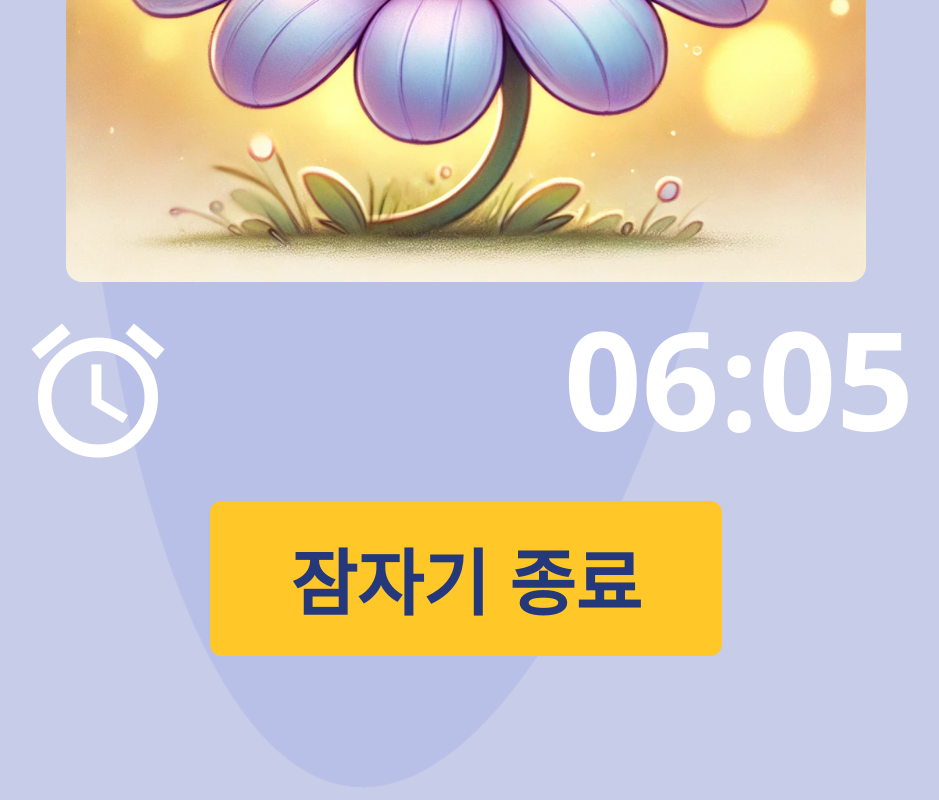
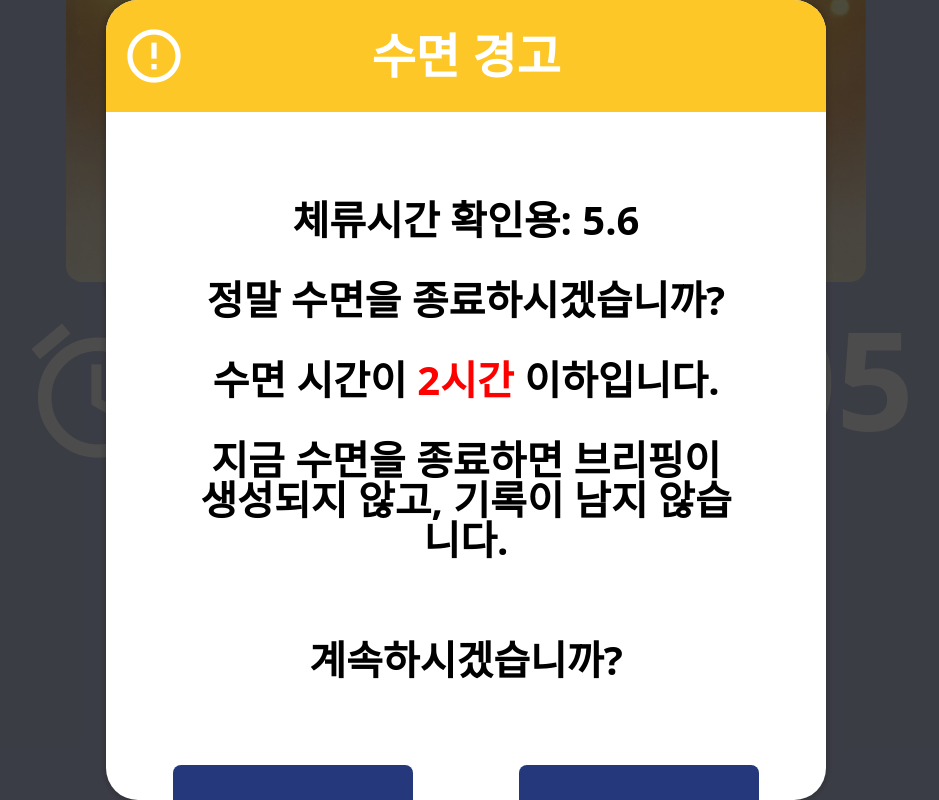
Before and after one commit to whyWhale/honeymorning, a React (Vite) app in the folder FE/honey-morning/: page /sleep in a window 1280 px wide. Both pictures are taken after a click on the button "잠자기 종료". Shown: the whole page, without its empty margins (174-1113 px from the left). Built offline with nearby package versions, Linux system fonts and the light colour scheme; a web font is replaced by a local one.

Commit message:
[front] S11P21A704-132 feat: 수면 페이지 모달창 3개 구현

```diff
--- a/FE/honey-morning/src/pages/Sleep/index.tsx
+++ b/FE/honey-morning/src/pages/Sleep/index.tsx
@@ -1,5 +1,6 @@
 import React, { useEffect, useState } from 'react';
 import styled, { keyframes } from 'styled-components';
+import { useNavigate } from 'react-router-dom';
 
 const Overlay = styled.div<{ isScreenDimmed: boolean}>`
   position: fixed;
@@ -139,13 +140,129 @@ const HelpIcon = styled.span`
 
 
 
+const ModalOverlay = styled.div`
+  position: fixed;
+  top: 0;
+  left: 0;
+  width: 100%;
+  height: 100%;
+  background-color: rgba(0, 0, 0, 0.7);
+  display: flex;
+  flex-direction: column;
+  justify-content: center;
+  align-items: center;
+  z-index: 1000;
+`;
+
+const Modal = styled.div`
+  background-color: white;
+  border-radius: 2rem;
+  width: 45rem;
+  min-height: 40rem;
+  text-align: center;
+  // padding: 2rem;
+  z-index: 1001;
+  box-shadow: 0 0 10px rgba(0, 0, 0, 0.3);
+`;
+
+const ModalHeader = styled.div`
+  display: flex;
+  align-items: center;
+  justify-content: center;
+  font-size: 3rem;
+  color: white;
+  height: 7rem;
+  background-color: var(--red-color);
+  border-radius: 2rem 2rem 0 0;
+  position: relative;
+`;
+
+const ModalIcon = styled.span`
+  position: absolute;
+  left: 1rem;
+  top: 50%;
+  transform: translateY(-50%);
+  font-size: 4rem;
+`;
+
+const ModalTitle = styled.h2`
+  margin: 0;
+  font-size: 3rem;
+  font-weight: bold;
+`;
+
+const ModalBody = styled.div`
+  font-size: 2.5rem;
+  font-weight: bold;
+  margin: 5.5rem 5.5rem 1rem 5.5rem;
+  text-align: center;
+  white-space: pre-line; /* 줄바꿈이 가능하도록 설정 */
+`;
+
+const ModalActions = styled.div`
+  display: flex;
+  justify-content: center; /* 버튼을 중앙으로 배치 */
+  padding: 1rem 4rem;
+`;
+
+const ActionButton = styled.button<{ disabled?: boolean }>`
+  background-color: var(--darkblue-color);
+  color: white;
+  font-size: 2.5rem;
+  font-weight: bold;
+  min-width: 15rem;
+  border: none;
+  padding: 1.5rem 3rem;
+  margin: 3.3rem;
+  border-radius: 8px;
+  cursor: ${({ disabled }) => (disabled ? 'not-allowed' : 'pointer')};
+`;
+
+const HighlightedText = styled.span`
+  color: red; /* 특정 텍스트만 빨간색으로 변경 */
+`;
+
+const AlertText = styled.span`
+  color: red;
+  font-size: 2rem;
+`;
+
+const HelpModalHeader = styled.div`
+  display: flex;
+  align-items: center;
+  justify-content: center;
+  font-size: 3rem;
+  color: white;
+  height: 7rem;
+  background-color: var(--darkblue-color);
+  border-radius: 2rem 2rem 0 0;
+  position: relative;
+`;
+
+const HelpModalBody = styled.div`
+  font-size: 2.5rem;
+  font-weight: bold;
+  margin: 5rem 5rem 3rem 5rem;
+  text-align: center;
+`;
+
 
 // SleepWakeLock 컴포넌트 정의
 const SleepWakeLock = () => {
+  const navigate = useNavigate();
+
   const [wakeLock, setWakeLock] = useState<WakeLockSentinel | null>(null);
   const [isScreenDimmed, setIsScreenDimmed] = useState(false); // 화면 어둡게 처리할지 여부
+  const [timer, setTimer] = useState("00:00:00");
+  const [modalOpen, setModalOpen] = useState(false);
+  const [elapsedTime, setElapsedTime] = useState(0); // 경과 시간을 관리하는 상태
+  const [startTime, setStartTime] = useState<Date | null>(null); // 페이지 방문 시작 시간
+  const [helpModalOpen, setHelpModalOpen] =  useState(false);
 
-  const [timer, setTimer] = useState("00:00:00");
+
+
+  // 임시 설정
+  const alarmTime = "06:05";
 
   let timerId: NodeJS.Timeout | null = null;
 
@@ -159,6 +276,60 @@ const SleepWakeLock = () => {
   const startTimer = () => {
     setInterval(currentTimer, 1000)
   }
+
+
+  const calculateElapsedTime = () => {
+    if (startTime) {
+      const currentTime = new Date();
+      const timeDiff = (currentTime.getTime() - startTime.getTime()) / 1000; // 초 단위 경과 시간
+      setElapsedTime(timeDiff);
+    }
+  };
+
+  const openModalHandler = () => {
+    calculateElapsedTime(); // 모달 열기 전에 경과 시간 계산
+    setModalOpen(true);
+  };
+
+  const closeModalHandler = () => {
+    setModalOpen(false);
+  };
+
+
+  const openHelpModalHandler = () => {
+    setHelpModalOpen(true); // 도움말 모달 열기
+  };
+
+  const closeHelpModalHandler = () => {
+    setHelpModalOpen(false); // 도움말 모달 닫기
+  };
+
+  const handleOverlayClick = (e: React.MouseEvent<HTMLDivElement>) => {
+    // e.target이 ModalOverlay이면 모달을 닫음
+    if (e.target === e.currentTarget) {
+      closeModalHandler();
+      closeHelpModalHandler();
+    }
+  };
+
+
+  const handleYesClick = () => {
+    navigate('/'); // 메인 페이지로 이동
+  };
+
+  const handleNoClick = () => {
+    closeModalHandler(); // 모달 닫기
+  };
+
+  const handleBriefingStart = () => {
+    navigate('/briefing'); // 브리핑 페이지로 이동
+  };
+
+  const handleBriefingSkip = () => {
+    navigate('/'); // 메인 페이지로 이동
+  };
+
+
 
   startTimer()
 
@@ -211,15 +382,19 @@ const SleepWakeLock = () => {
     // 일정 시간 후 화면을 어둡게 처리하는 새로운 타이머 설정(10초)
     timerId = setTimeout(() => {
       setIsScreenDimmed(true);
-    }, 10000);
+    }, 10000000);
   }
 
 
   // 페이지가 로드될 때 Wake Lock을 자동으로 요청
   // 터치 이벤트를 등록
   useEffect(() => {
+
+    // 페이지 초기 로드 시 현재 시간을 시작 시간으로 설정
+    setStartTime(new Date());
+    startTimer();
+
     handleRequestWakeLock(); // 컴포넌트 로드 시 Wake Lock 자동 요청
-
 
     // 페이지 로드 시 타이머 1회 실행
     resetTimer();
@@ -239,15 +414,63 @@ const SleepWakeLock = () => {
     };
   }, []);
 
+  const getModalContent = () => {
+    if (elapsedTime < 10) {
+      // 2시간 미만일 때의 모달창
+      return {
+        header: '수면 경고',
+        body: (
+        <>
+          체류시간 확인용: {elapsedTime}{"\n\n"}
+          정말 수면을 종료하시겠습니까?{"\n\n"}
+          수면 시간이 <HighlightedText>2시간</HighlightedText> 이하입니다.{"\n\n"}
+          지금 수면을 종료하면 브리핑이 생성되지 않고, 기록이 남지 않습니다.{"\n\n\n"}
+          계속하시겠습니까?
+        </>
+        ),
+        actions:(
+          <>
+            <ActionButton onClick={handleYesClick}>네</ActionButton>
+            <ActionButton onClick={handleNoClick}>아니오</ActionButton>
+          </>
+        )
+      };
+    } else {
+      // 2시간 이상일 때의 모달 내용
+      return {
+        header: '수면 종료',
+        body: (
+        <>
+          정말 수면을 종료하시겠습니까?{"\n\n"}
+          OOO님의 관심사를 기준으로{"\n"}
+          현재 시간까지의 브리핑을 준비했습니다.{"\n\n"}
+          수면을 종료하고, 브리핑을 시작하시겠습니까?{"\n\n"}
+          <AlertText>알람 시각보다 빨리 일어난 경우,{"\n"}브리핑 생성에 약 n분 소요됩니다.</AlertText>
+        </>
+        ),
+        actions: (
+          <>
+            <ActionButton onClick={handleBriefingStart}>브리핑 시작</ActionButton>
+            <ActionButton onClick={handleBriefingSkip}>브리핑 스킵</ActionButton>
+          </>
+        ),
+      };
+    }
+  };
+
+  const modalContent = getModalContent();
+
+
+
+
 
   return (
     <>
-
       <Container>
         <WaveOne />
         <WaveTwo />
         <WaveThree />
-      <HelpIcon>
+        <HelpIcon onClick={openHelpModalHandler}>
           <span className="material-icons">help</span>
         </HelpIcon>
         <CurrentTime>{timer}</CurrentTime>
@@ -255,17 +478,54 @@ const SleepWakeLock = () => {
         <Divider />
         <AlarmInfo>
           <span className="material-icons">alarm</span>
-        {/* 06:05 span 태그 안에 내가 설정한 알람 시각 조회해서 보여줘야 함 */}
-        <span>06:05</span>
+          {/* span 태그 안에 내가 설정한 알람 시각 조회해서 보여줘야 함 */}
+          <span>{alarmTime}</span>
         </AlarmInfo>
-      <EndButton>잠자기 종료</EndButton>
+
+        <EndButton onClick={openModalHandler}>잠자기 종료</EndButton>
+
+        {modalOpen && (
+          <ModalOverlay onClick={handleOverlayClick}>
+            <Modal>
+              <ModalHeader>
+                <ModalIcon className="material-icons">error_outline</ModalIcon>
+                <ModalTitle>{modalContent.header}</ModalTitle>
+              </ModalHeader>
+              <ModalBody>{modalContent.body}</ModalBody>
+              <ModalActions>
+                {modalContent.actions}
+              </ModalActions>
+            </Modal>
+          </ModalOverlay>
+        )}
+
+        {/* 도움말 모달 */}
+        {helpModalOpen && (
+          <ModalOverlay onClick={handleOverlayClick}>
+            <Modal>
+              <HelpModalHeader>
+                <ModalTitle>도움말</ModalTitle>
+              </HelpModalHeader>
+              <HelpModalBody>
+                  올바른 브리핑 생성을 위해<br/><br/>
+                  화면을 끄지 않고,<br/><br/>
+                  핸드폰을 뒤집어 주세요.<br/><br/>
+                  화면은 자동으로 어두워집니다.<br/><br/><br/>
+                  배터리 잔량이 거의 없는 경우<br/><br/>
+                  핸드폰에 충전기를 연결하고<br/><br/>
+                  수면을 취하세요.<br/>
+              </HelpModalBody>
+              <ModalActions>
+                <ActionButton onClick={closeHelpModalHandler}>닫기</ActionButton>
+              </ModalActions>
+            </Modal>
+          </ModalOverlay>
+        )}
+
         {/* 일정 시간 후 화면을 어둡게 처리 */}
         <Overlay isScreenDimmed={isScreenDimmed} />
       </Container>
-
-
     </>
-
   );
 };
 
```
Also changed, not shown: 5 other files (tests, documents, lock files or other folders). Lines whose indentation alone changed are shown as unchanged.
